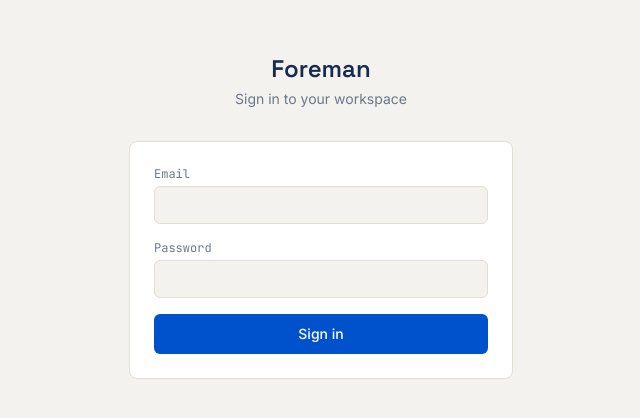
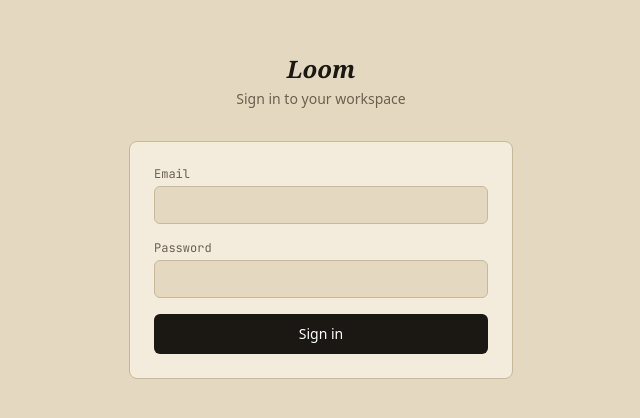
Before and after one commit to manalchaudharyy/Project-Management-Platform, a React (Vite) app in the folder client/: page /login in a window 1280 px wide. Shown: the part 184-602 px from the top of the page, without its empty margins (319-959 px from the left). Built offline with nearby package versions, Linux system fonts and the light colour scheme.

Commit message:
name change

```diff
--- a/client/src/components/AppLayout.jsx
+++ b/client/src/components/AppLayout.jsx
@@ -28,7 +28,7 @@
   const SidebarContent = (
     <>
       <div className="px-6 py-6 border-b border-white/10 flex items-center justify-between">
-        <span className="font-display text-lg font-semibold tracking-tight">Foreman</span>
+       <span className="font-display italic text-lg font-semibold tracking-tight">Loom</span>
         <button
           onClick={() => setMobileOpen(false)}
           className="lg:hidden text-white/70 hover:text-white text-xl leading-none"
--- a/client/src/index.css
+++ b/client/src/index.css
@@ -1,31 +1,31 @@
 @import "tailwindcss";
 
 @theme {
-  --color-ink: #172b4d;
-  --color-ink-muted: #6b778c;
-  --color-paper: #f4f2ee;
-  --color-panel: #ffffff;
-  --color-line: #e3ddd2;
-  --color-blueprint: #0052cc;
-  --color-blueprint-dark: #0747a6;
-  --color-marker: #b98900;
+  --color-ink: #1b1712;
+  --color-ink-muted: #6b5f4d;
+  --color-paper: #e4d9c0;
+  --color-panel: #f3ecdd;
+  --color-line: #c7b996;
+  --color-blueprint: #1b1712;
+  --color-blueprint-dark: #100d09;
+  --color-marker: #8c6a2f;
 
-  --color-status-todo: #6b778c;
-  --color-status-progress: #0052cc;
-  --color-status-review: #b98900;
-  --color-status-done: #216e4e;
+  --color-status-todo: #8c806a;
+  --color-status-progress: #1b1712;
+  --color-status-review: #8c6a2f;
+  --color-status-done: #3f3527;
 
-  --color-priority-low: #6b778c;
-  --color-priority-medium: #0052cc;
-  --color-priority-high: #b98900;
-  --color-priority-critical: #ae2a19;
+  --color-priority-low: #8c806a;
+  --color-priority-medium: #1b1712;
+  --color-priority-high: #8c6a2f;
+  --color-priority-critical: #6b2e20;
 
-  --font-display: "Space Grotesk", ui-sans-serif, system-ui, sans-serif;
-  --font-sans: "Inter", ui-sans-serif, system-ui, sans-serif;
+  --font-display: "Fraunces", ui-serif, Georgia, serif;
+  --font-sans: "Work Sans", ui-sans-serif, system-ui, sans-serif;
   --font-mono: "JetBrains Mono", ui-monospace, monospace;
 
-  --shadow-card: 0 1px 2px rgba(23,43,77,0.06), 0 2px 8px rgba(23,43,77,0.06);
-  --shadow-panel: 0 8px 24px rgba(23,43,77,0.12);
+  --shadow-card: 0 1px 2px rgba(27,23,18,0.08), 0 2px 8px rgba(27,23,18,0.08);
+  --shadow-panel: 0 8px 24px rgba(27,23,18,0.18);
 }
 
 body {
--- a/client/src/pages/Login.jsx
+++ b/client/src/pages/Login.jsx
@@ -35,7 +35,7 @@
     <div className="min-h-screen flex items-center justify-center bg-paper px-4">
       <div className="w-full max-w-sm">
         <div className="mb-8 text-center">
-          <span className="font-display text-2xl font-semibold text-ink">Foreman</span>
+          <span className="font-display italic text-2xl font-semibold text-ink">Loom</span>
           <p className="mt-1 text-sm text-ink-muted">Sign in to your workspace</p>
         </div>
 
```
